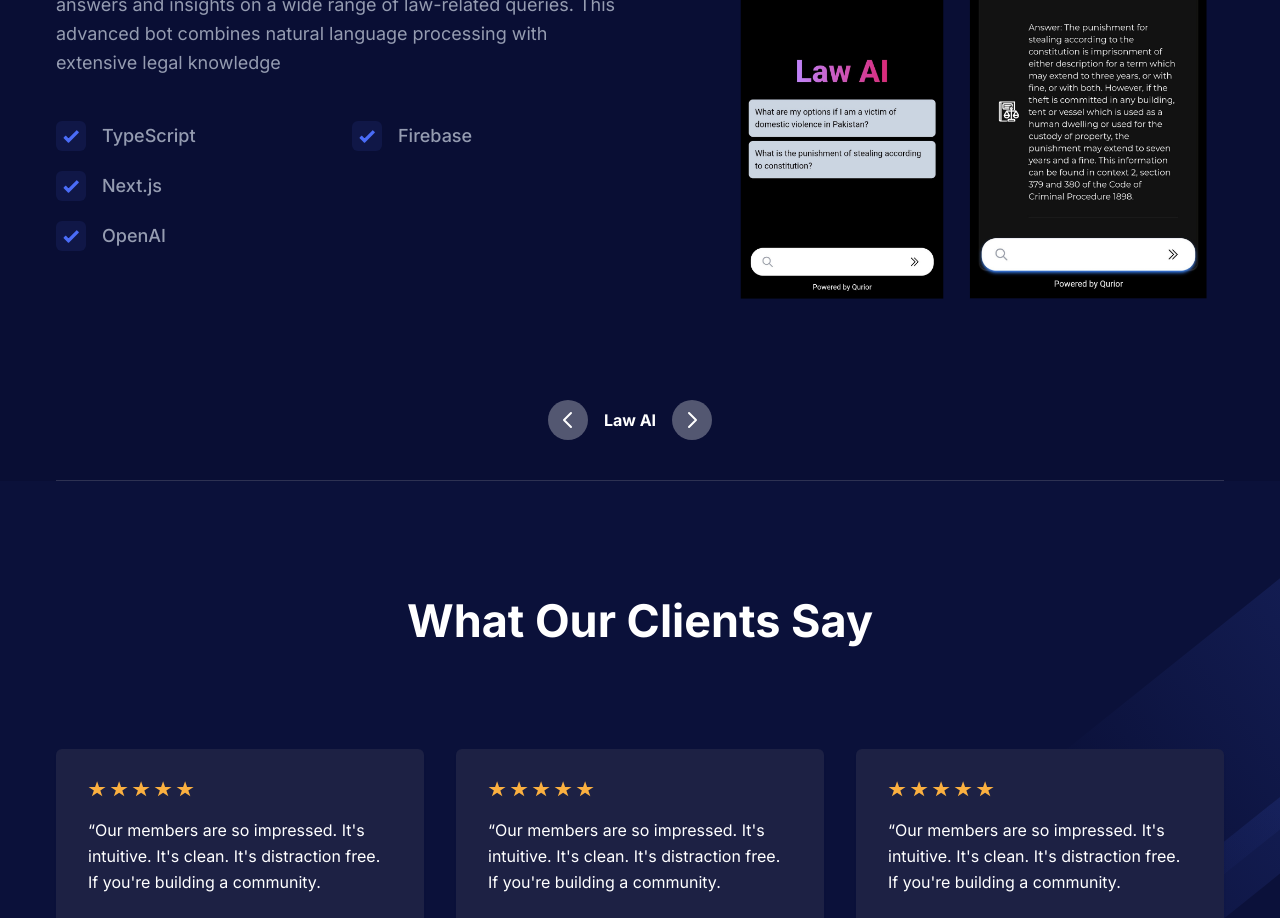
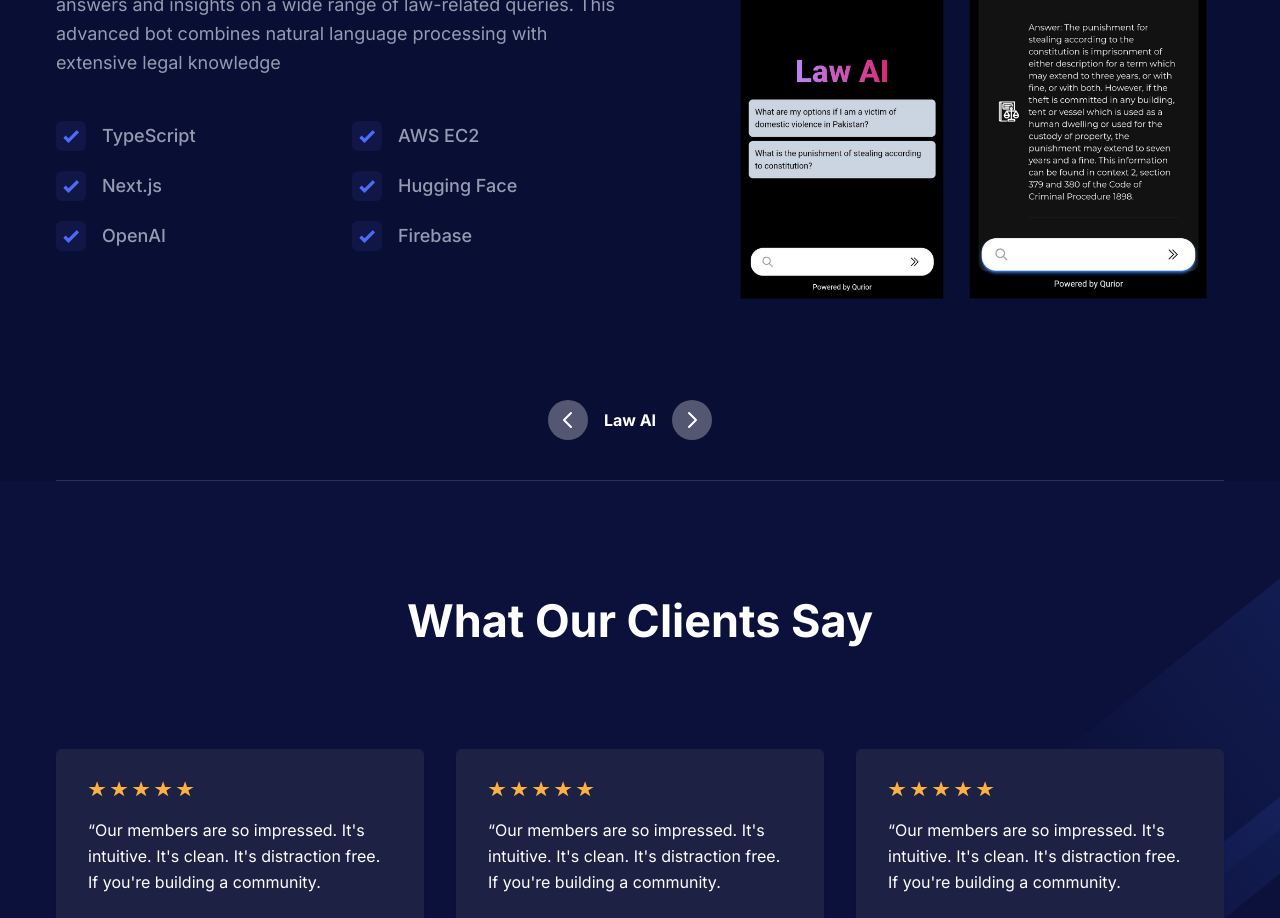
Before and after one commit to iadnanmalik/qurior-home, a Next.js app: page / in a window 1280 px wide. Shown: the part 2000-2918 px from the top of the page. Built offline with nearby package versions, Linux system fonts and the light colour scheme.

Commit message:
added portfolio datta

```diff
--- a/components/About/AboutSectionOne.tsx
+++ b/components/About/AboutSectionOne.tsx
@@ -44,6 +44,8 @@ const AboutSectionOneItem = ({title, paragraph, stack, imgSrc, url}) =>{
 
                   <div className="w-full px-3 sm:w-1/2 lg:w-full xl:w-1/2">
                     <List text={stack[3]} />
+                    <List text={stack[4]} />
+                    <List text={stack[5]} />
                     {/* <List text="Pinecone" />
                     <List text="Hugging Face" /> */}
                   </div>
@@ -85,7 +87,7 @@ const AboutSectionOne = () => {
           {currentIndex === 0 && <AboutSectionOneItem
                                       title="Law AI"
                                       paragraph={"An AI-powered legal assistant designed to provide accurate answers and insights on a wide range of law-related queries. This advanced bot combines natural language processing with extensive legal knowledge"}
-                                      stack={['TypeScript', 'Next.js', 'OpenAI', 'Firebase']}
+                                      stack={['TypeScript', 'Next.js', 'OpenAI', 'AWS EC2', 'Hugging Face', 'Firebase']}
                                       imgSrc={"/images/about/lawgpt.svg"}  url={'https://law.qurior.com/'}/>}
           {/* {currentIndex === 1 && <AboutSectionOneItem
                                       title="Headasdllo"
```
